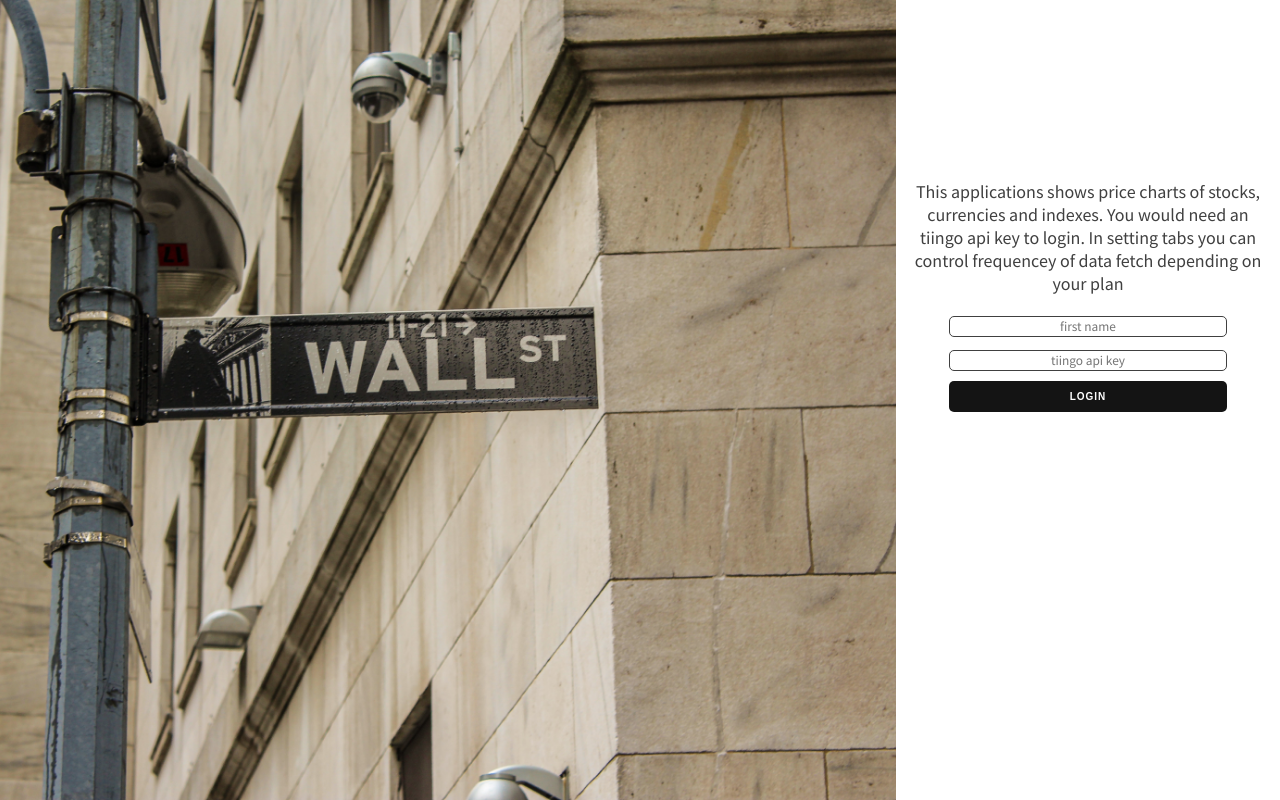
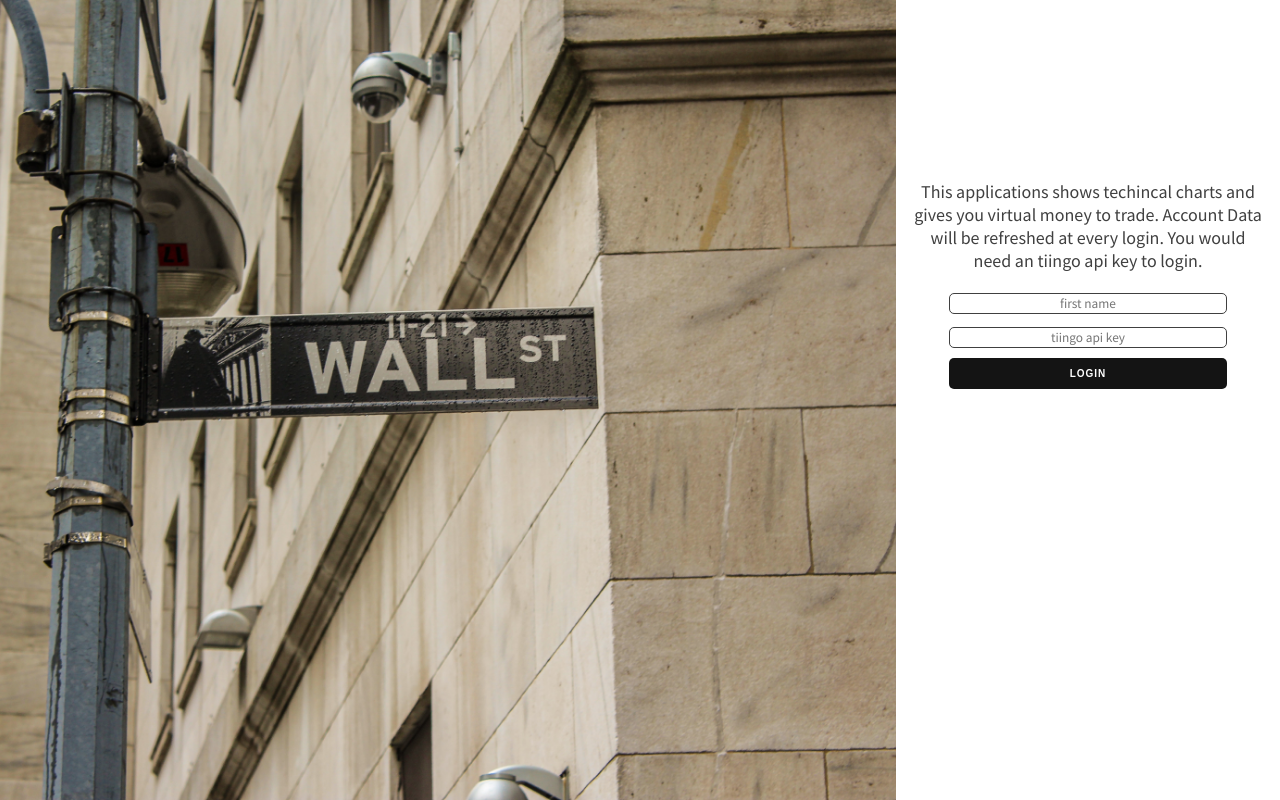
Before and after one commit to pandeapurv/stock-market-trading-platform, a React (Create React App) app: page / in a window 1280 px wide. Built offline with nearby package versions, Linux system fonts and the light colour scheme.

Commit message:
moved watchlist to real tiingo api

```diff
--- a/src/components/HomePage.js
+++ b/src/components/HomePage.js
@@ -709,7 +709,7 @@
         let day = workday.day();
         console.log('day',day)
         let diff = 0;
-        if(day == 7){
+        if(day == 0){
             diff = 2;
         }
         if(day == 6){
@@ -732,7 +732,7 @@
         setShowQuoteDetails(false)
         setCompareStock(false)
         let response = await fetch(`http://localhost:5000/api/tiingo/stock/quote/${getQuoteTicker}/${apiKey}`)
-        if(response !== undefined && response!=='' ){
+        if(response !== undefined && response!=='' && response.detail === undefined){
 
             console.log('response',response)
             console.log(typeof response)
@@ -767,7 +767,8 @@
 
             let oneDayDataResponse = await fetch(`http://localhost:5000/api/tiingo/stock/historicalquote/oneday/${getQuoteTicker}/${apiKey}/${workday}`)
             let oneDayResponseJson = await oneDayDataResponse.json()
-
+            console.log('oneDayDataResponse',oneDayDataResponse)
+            console.log('oneDayResponseJson',oneDayResponseJson)
             let fiveDaysDataResponse = await fetch(`http://localhost:5000/api/tiingo/stock/historicalquote/fivedays/${getQuoteTicker}/${apiKey}/${fifthday}`)
             let fiveDaysResponseJson = await fiveDaysDataResponse.json()
 
@@ -893,7 +894,7 @@
                         onClick={() => showHomePage()}>Home</li>
                         <li className="nav-tabs-li"
                         onClick={() => showPortFolio()}>Portfolio</li>
-                        <li className="nav-tabs-li">Settings</li>
+                        {/* <li className="nav-tabs-li">Settings</li> */}
                     </ul>
                     </nav>
             </div>
--- a/src/components/LoginPage.js
+++ b/src/components/LoginPage.js
@@ -43,9 +43,9 @@
         <div className="login-page">
             <div className="intro"></div>
             <div className="main-content">
-                <p> This applications shows price charts of stocks, currencies and indexes.
-                You would need an tiingo api key to login. In setting tabs you can
-                control frequencey of data fetch depending on your plan
+                <p> This applications shows techincal charts and gives you virtual money to trade.
+                    Account Data will be refreshed at every login.
+                You would need an tiingo api key to login.
                 </p>
                 <form className="login-form" onSubmit={handleSubmit}>
                     <input type="text" className="login-form-name" required placeholder="first name"
```
Also changed, not shown: 1 other file (tests, documents, lock files or other folders).
